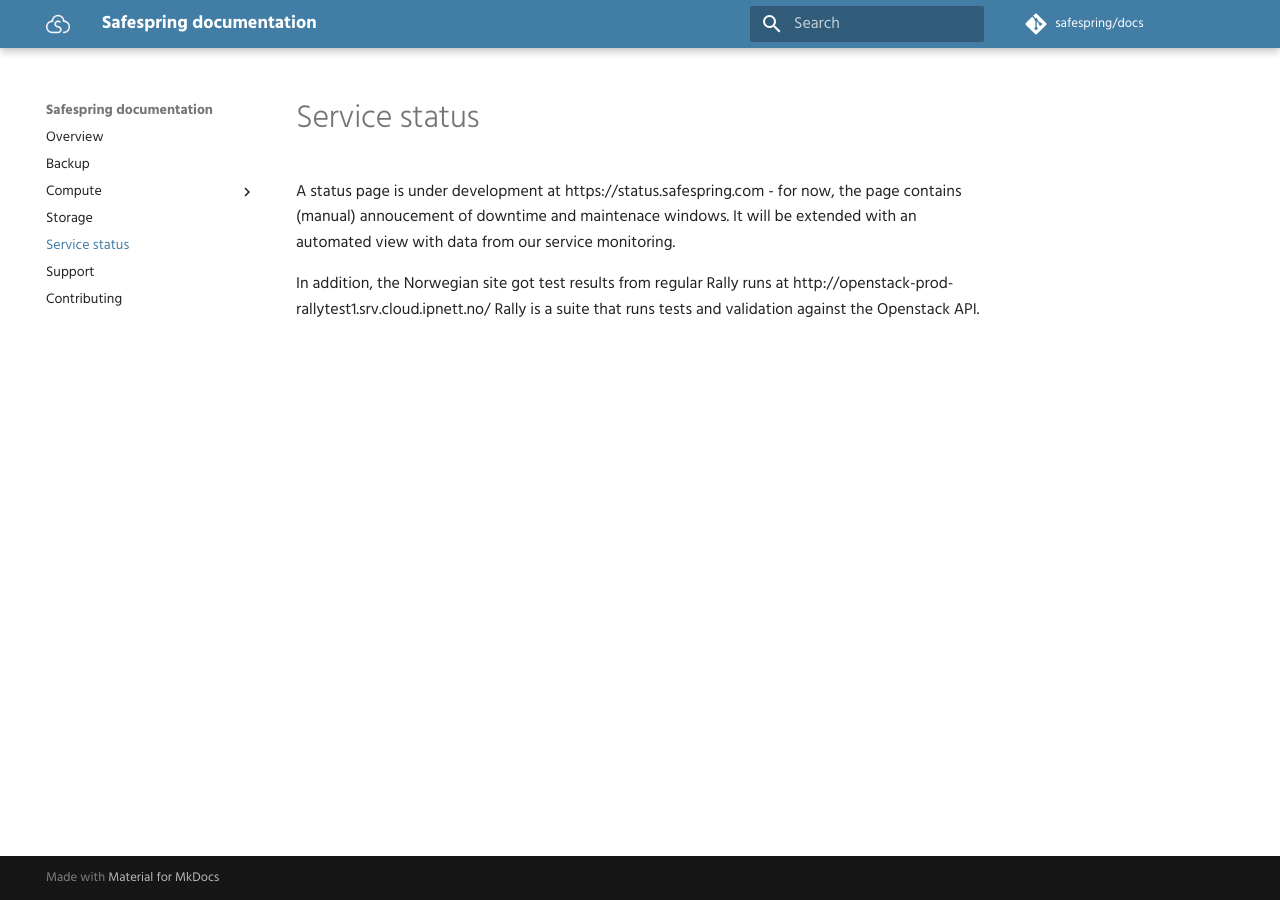
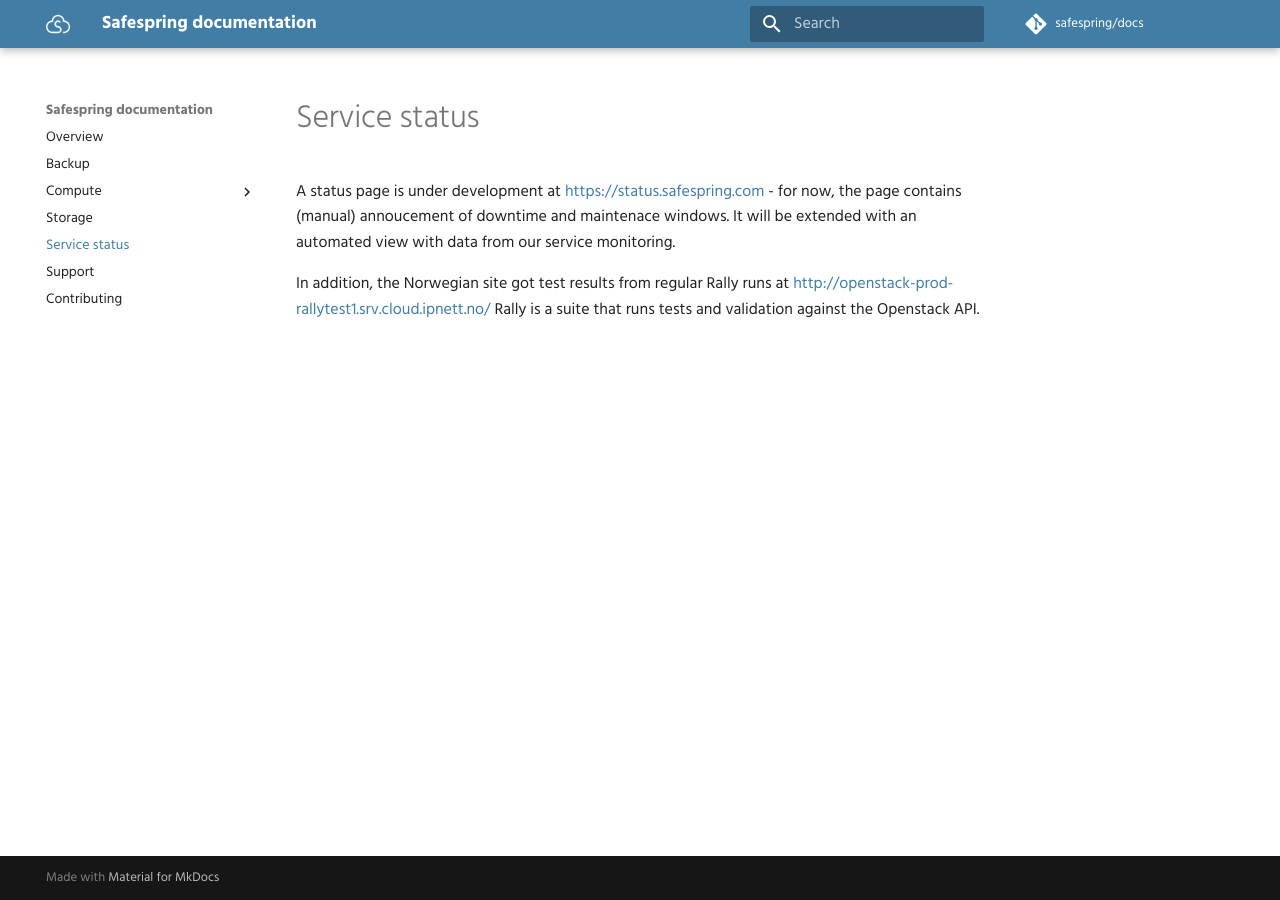
Before and after one commit to safespring/docs, an MkDocs documentation site: the page built from content/status.md, in a window 1280 px wide. Built offline with MkDocs 1.6.1 and Material for MkDocs 9.7.7, drawn with Linux system fonts in a browser that asks for light colours; comment, search, counter and statistics services are not loaded; old or Windows-style settings are respelled for this version of MkDocs.

Commit message:
Add material-theme markdown extensions

```diff
--- a/mkdocs.yml
+++ b/mkdocs.yml
@@ -17,6 +17,23 @@
     text: "Hind"
     code: "Ubuntu Mono"
 
+# Markdown extensions as close to GFM as possible, ref
+# https://squidfunk.github.io/mkdocs-material/extensions/pymdown
+markdown_extensions:
+  - pymdownx.arithmatex
+  - pymdownx.betterem(smart_enable=all)
+  - pymdownx.caret
+  - pymdownx.critic
+  - pymdownx.emoji:
+      emoji_generator: !!python/name:pymdownx.emoji.to_svg
+  - pymdownx.inlinehilite
+  - pymdownx.magiclink
+  - pymdownx.mark
+  - pymdownx.smartsymbols
+  - pymdownx.superfences
+  - pymdownx.tasklist(custom_checkbox=true)
+  - pymdownx.tilde
+
 # Pages layout
 pages:
   - Overview: "index.md"
```
